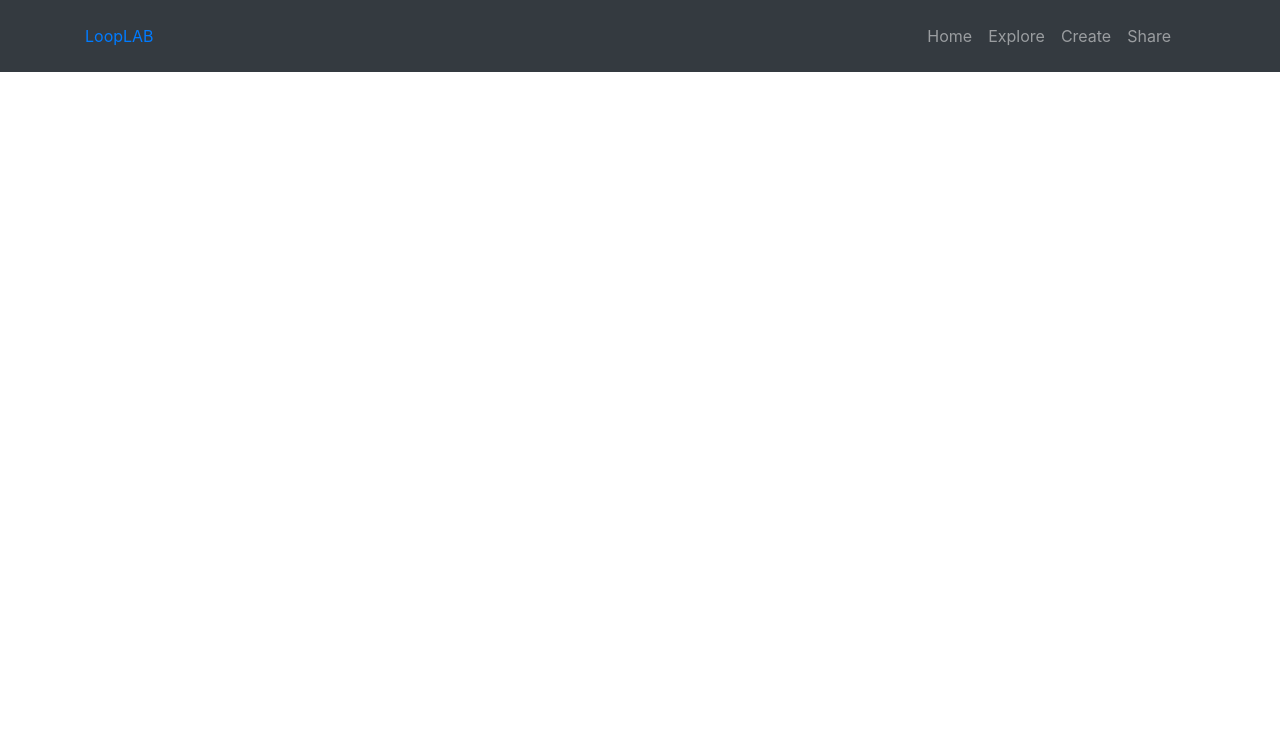
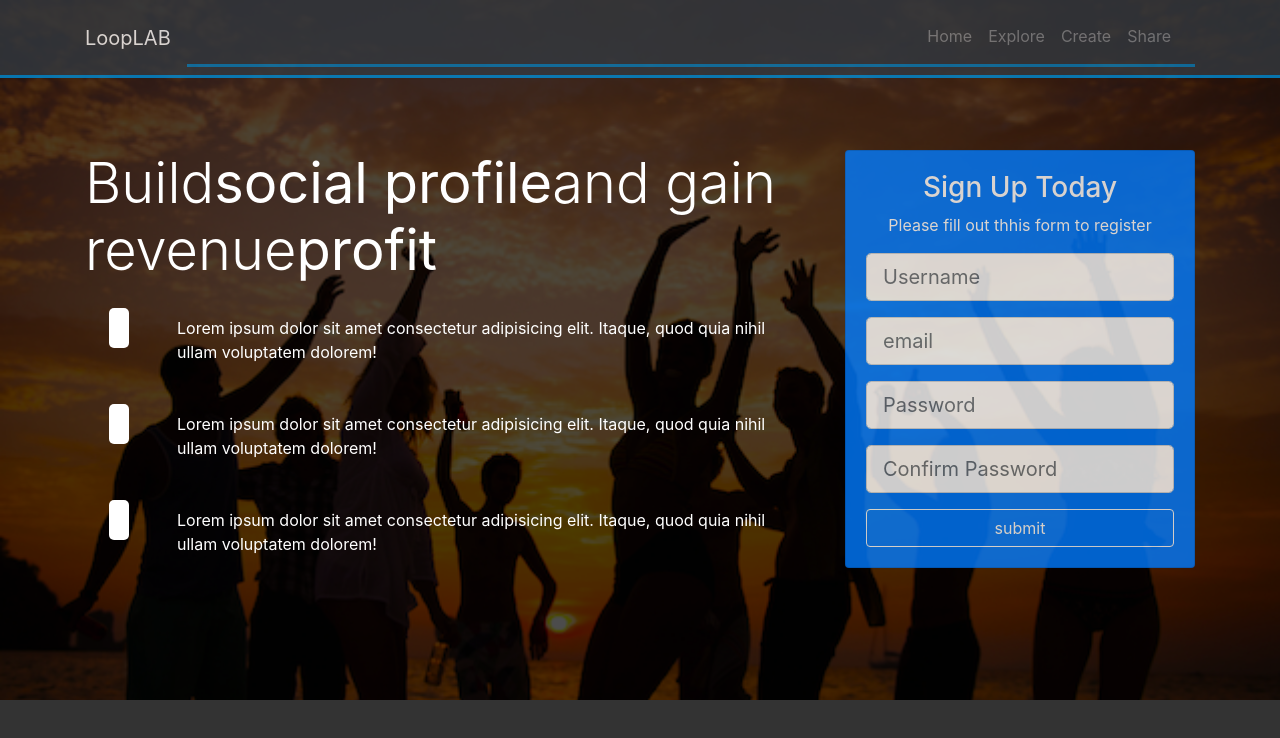
Before and after one commit to hashika2/bootstrap-site, a plain HTML site: page index.html in a window 1280 px wide. Drawn offline with nearby package versions, Linux system fonts and the light colour scheme.

Commit message:
create-front-page

```diff
--- a/index.html
+++ b/index.html
@@ -9,11 +9,52 @@
     <link rel="stylesheet" href="https://stackpath.bootstrapcdn.com/bootstrap/4.3.1/css/bootstrap.min.css" integrity="sha384-ggOyR0iXCbMQv3Xipma34MD+dH/1fQ784/j6cY/iJTQUOhcWr7x9JvoRxT2MZw1T" crossorigin="anonymous">
 
     <title>Bootstrap theme</title>
+    <link rel="stylesheet" href="style.css" >
+    <style>
+        body{
+    background:#333;
+    color:#fff;
+}
+
+    .navbar{
+        border-bottom:#008ed6 3px solid;
+        opacity: .8;
+    }
+
+    #home-section{
+        background: url(image/home.jpg);
+        background-repeat: no-repeat;
+        background-size:cover;
+        background-attachment: fixed;
+        min-height: 700px;
+    }
+
+    #home-section .dark-overlay{
+        position: absolute;
+        top:0;
+        left: 0;
+        width:100%;
+        min-height:700px;
+        background: rgba(0,0,0,.7);
+    }
+    #home-section .home-inner{
+        padding-top:150px;
+    }
+    #home-section .card-form{
+        opacity:0.8;
+    }
+    #home-section .fas{
+        color:#008ed6;
+        background:#fff;
+        padding:10px;
+        border-radius:5px;
+    }
+    </style>
   </head>
   <body>
     <nav class= "navbar navbar-expand-sm bg-dark navbar-dark fixed-top">
         <div class="container">
-            <a href="index.html" class="navbar-navbar">LoopLAB</a>
+            <a href="index.html" class="navbar-brand">LoopLAB</a>
             <button class="navbar-toggler" data-toggle="collapse" data-target="#navbarCollapse">
                 <span class="navbar-toggle-icon"></span>
             </button>
@@ -36,6 +77,71 @@
         </div>
     </nav>
 
+    <!--home section-->
+
+    <header id="home-section">
+        <div class="dark-overlay">
+            <div class="home-inner container">
+                <div class="row">
+                    <div class="col-lg-8 d-none d-lg-block">
+                        <h1 class="display-4">Build<strong>social profile</strong>and gain revenue<strong>profit</strong></h1>
+                        <div class="d-flex">
+                           <div class= "p-4 align-self-start">
+                               <i class="fas fa-check fa-2x"></i>
+                           </div>
+                           <div class="p-4 align-self-end">
+                               Lorem ipsum dolor sit amet consectetur adipisicing elit. Itaque, quod quia nihil ullam voluptatem dolorem!
+                           </div>
+                        </div>
+
+                        <div class="d-flex">
+                                <div class= "p-4 align-self-start">
+                                    <i class="fas fa-check fa-2x"></i>
+                                </div>
+                                <div class="p-4 align-self-end">
+                                    Lorem ipsum dolor sit amet consectetur adipisicing elit. Itaque, quod quia nihil ullam voluptatem dolorem!
+                                </div>
+                             </div>
+
+                             <div class="d-flex">
+                                    <div class= "p-4 align-self-start">
+                                        <i class="fas fa-check fa-2x"></i>
+                                    </div>
+                                    <div class="p-4 align-self-end">
+                                        Lorem ipsum dolor sit amet consectetur adipisicing elit. Itaque, quod quia nihil ullam voluptatem dolorem!
+                                    </div>
+                                 </div>
+                    </div>
+
+                    <div class="col-lg-4">
+                        <div class="card bg-primary text-center card-form">
+                            <div class="card-body">
+                                <h3>Sign Up Today</h3>
+                                <p>Please fill out thhis form to register</p>
+                                <form>
+                                    <div class="form-group">
+                                        <input type="text" class="form-control form-control-lg" placeholder="Username">
+                                    </div>
+                                    <div class="form-group">
+                                            <input type="email" class="form-control form-control-lg" placeholder="email">
+                                        </div>
+                                        <div class="form-group">
+                                                <input type="passowrd" class="form-control form-control-lg" placeholder="Password">
+                                            </div>
+                                            <div class="form-group">
+                                                    <input type="passowrd" class="form-control form-control-lg" placeholder="Confirm Password">
+                                                </div>
+                                             <input type="submit" value="submit" class="btn btn-outline-light btn-block">
+                                </form>
+                            </div>
+                        </div>
+
+                    </div>
+                </div>
+            </div>
+        </div>
+    </header>
+
     <!-- Optional JavaScript -->
     <!-- jQuery first, then Popper.js, then Bootstrap JS -->
     <script src="https://code.jquery.com/jquery-3.3.1.slim.min.js" integrity="sha384-q8i/X+965DzO0rT7abK41JStQIAqVgRVzpbzo5smXKp4YfRvH+8abtTE1Pi6jizo" crossorigin="anonymous"></script>
--- /dev/null
+++ b/style.css
@@ -0,0 +1,9 @@
+body{
+    background:#333;
+    color:#fff;
+}
+
+.navbar{
+    border-bottom:#008ed6 3px solid;
+    opacity:0.8;
+}
```
Also changed, not shown: image/home.jpg (added), image/home2.jpg (added).
